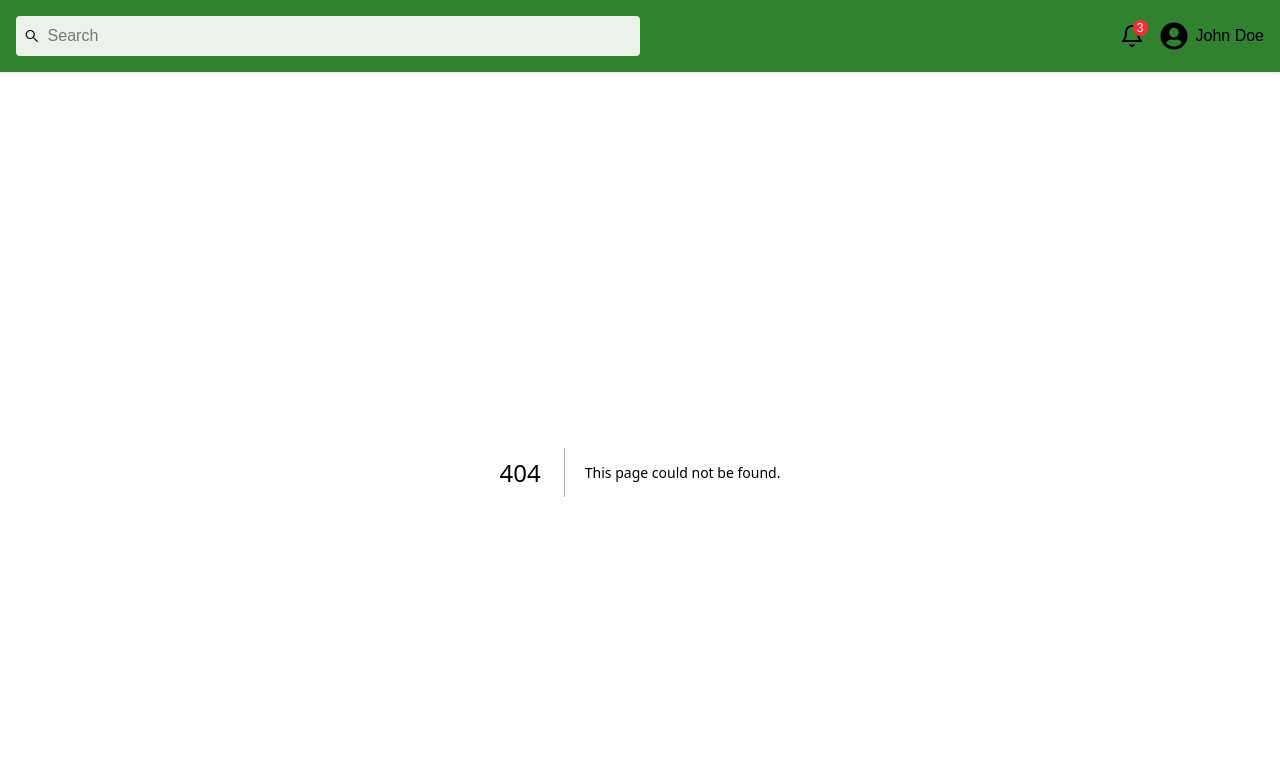
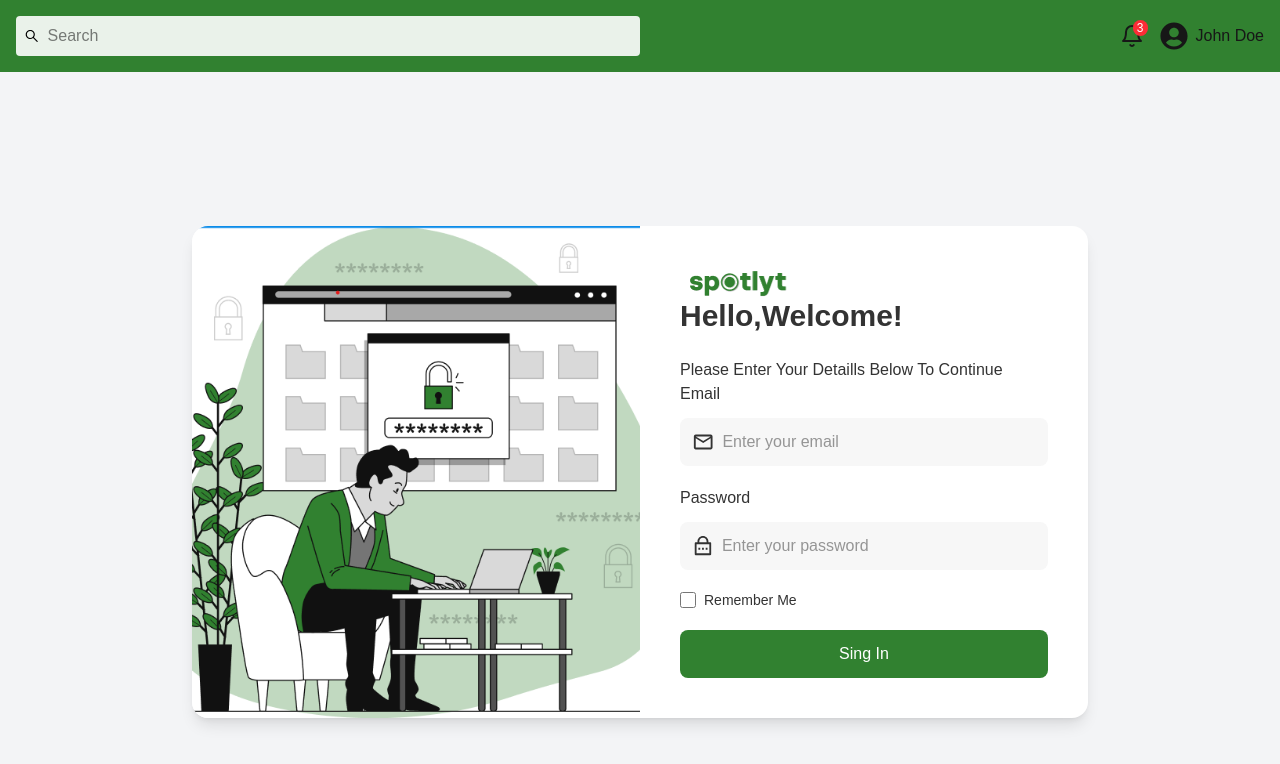
Before and after one commit to joysof/task_app_frontend_admin, a Next.js app: page /login in a window 1280 px wide. Before the commit this address had no page. Shown: the top 764 px of the page. Built offline with nearby package versions, Linux system fonts and the light colour scheme.

Commit message:
logn page complated

```diff
--- /dev/null
+++ b/src/app/login/page.tsx
@@ -0,0 +1,86 @@
+"use client";
+import Image from "next/image";
+import { useState } from "react";
+import { MdOutlineMail } from "react-icons/md";
+import { RiLockPasswordLine } from "react-icons/ri";
+
+
+
+import LoginImage from '@/public/adminLogin.png'
+import logo from '@/public/logo.png'
+export default function LoginPage() {
+  const [email, setEmail] = useState<string>("");
+  const [password, setPassword] = useState<string>("");
+
+  const handleSubmit = (e: React.FormEvent) => {
+    e.preventDefault();
+    console.log("Email:", email);
+    console.log("Password:", password);
+  };
+
+  return (
+    <div className="min-h-screen flex items-center justify-center bg-gray-100 p-4">
+      <div className="flex bg-white shadow-lg rounded-2xl overflow-hidden max-w-4xl w-full">
+        {/* Left Side Image */}
+        <div className="hidden md:block w-1/2 relative">
+          <Image
+            src={LoginImage}
+            alt="Login Image"
+            fill
+            style={{ objectFit: "cover" }}
+          />
+        </div>
+
+        {/* Right Side Form */}
+        <div className="w-full md:w-1/2 p-10 text-[#333333]">
+        <Image src={logo} alt="logo"/>
+          <h2 className="text-3xl font-bold mb-6">Hello,Welcome!</h2>
+          <h5 className=" capitalize text-[16px]">Please enter your detaills below to continue</h5>
+          <form onSubmit={handleSubmit} className="space-y-5">
+            <div>
+              <label className="font-medium">Email</label>
+              <div className="flex p-3 mt-3 bg-[#f7f7f7] items-center rounded-lg ">
+                <MdOutlineMail className="text-2xl"/>
+              <input
+                type="email"
+                value={email}
+                onChange={(e) => setEmail(e.target.value)}
+                className="w-full pl-2 outline-none border-none"
+                placeholder="Enter your email"
+                required
+              />
+              </div>
+            </div>
+
+            <div>
+              <label className="font-medium">Password</label>
+             <div className="flex gap-2 p-3 mt-3 bg-[#f7f7f7] items-center rounded-lg ">
+                 <RiLockPasswordLine className="text-2xl"/>
+              <input
+                type="password"
+                value={password}
+                onChange={(e) => setPassword(e.target.value)}
+                className="w-full border-none outline-none "
+                placeholder="Enter your password"
+                required
+              />
+             </div>
+            </div>
+
+            <div className="flex items-center space-x-2">
+              <input type="checkbox" id="remember" className="h-4 w-4 accent-[#318130]" />
+              <label htmlFor="remember" className="text-sm">Remember Me</label>
+            </div>
+
+            <button
+              type="submit"
+              className="w-full capitalize bg-[#318130] text-white py-3 rounded-lg cursor-pointer transition"
+            >
+                sing in
+            </button>
+          </form>
+        </div>
+      </div>
+    </div>
+  );
+}
```
Also changed, not shown: public/logo.png (added).
